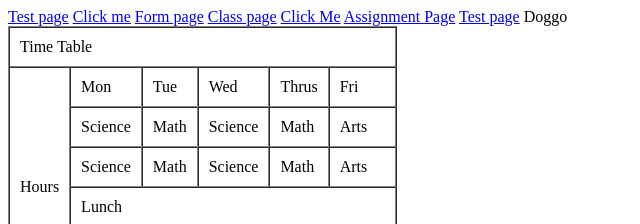
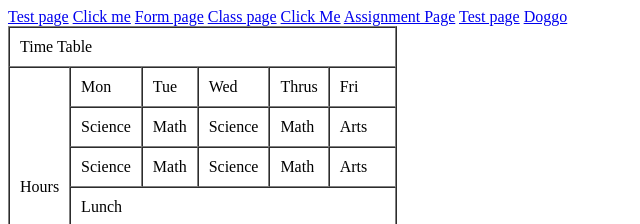
Before and after one commit to adedokunvictor281-creator/Html-class, a plain HTML site: page Assignment.html in a window 1280 px wide. Shown: the top 224 px of the page, 0-640 px from the left. Drawn offline with Linux system fonts and the light colour scheme.

Commit message:
initial commit

```diff
--- a/Assignment.html
+++ b/Assignment.html
@@ -13,7 +13,7 @@
          <a href="class2.html">Click Me</a>
          <a href="Assignment.html">Assignment Page</a>
          <a href="index.html">Test page</a>
-         <a href="class.html"></a>Doggo
+         <a href="class.html">Doggo</a>
 
    <Table border="1" cellspacing="0" cellpadding="10">
     <thead>
```
Also changed, not shown: Table-class.html (+1 -1 lines), class.html (+1 -1 lines), class2.html (+1 -1 lines), index.html (+1 -1 lines), new-feature 3.html (+1 -1 lines), new-feature.html (+1 -1 lines).
